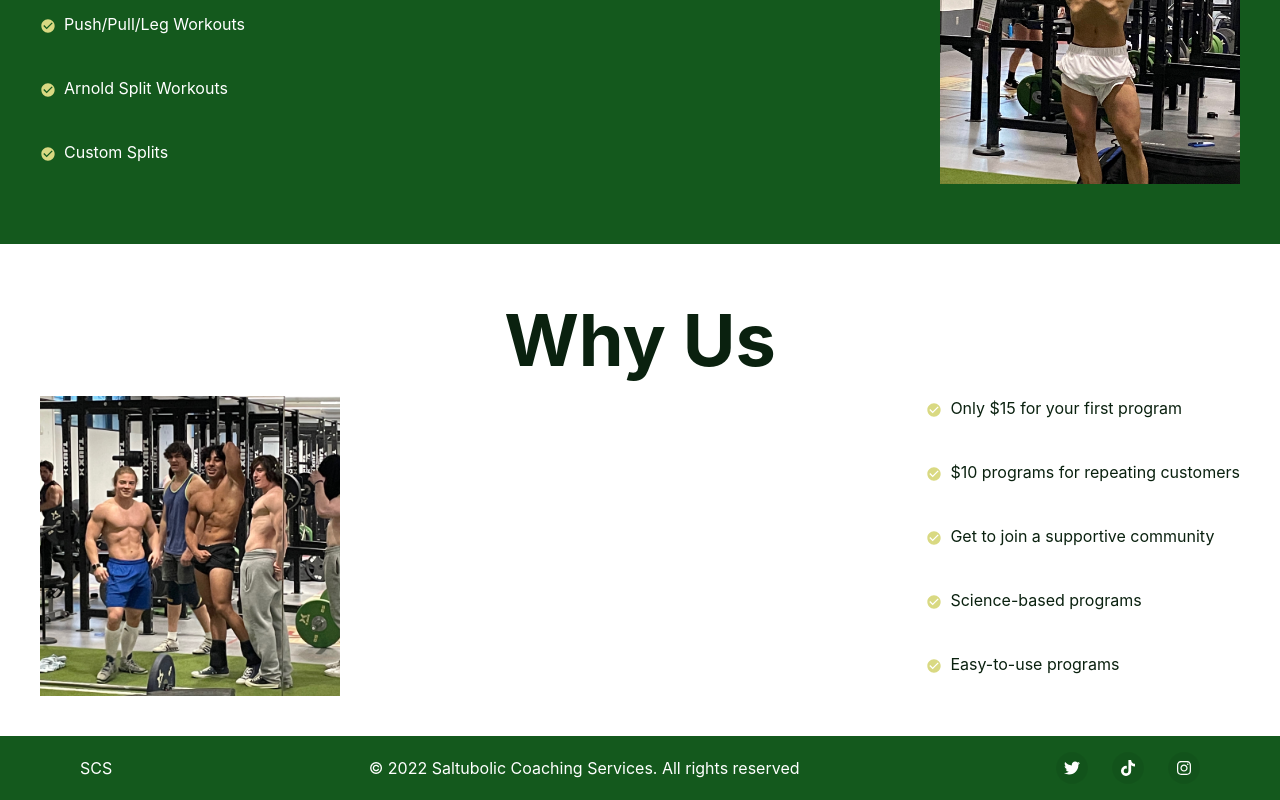
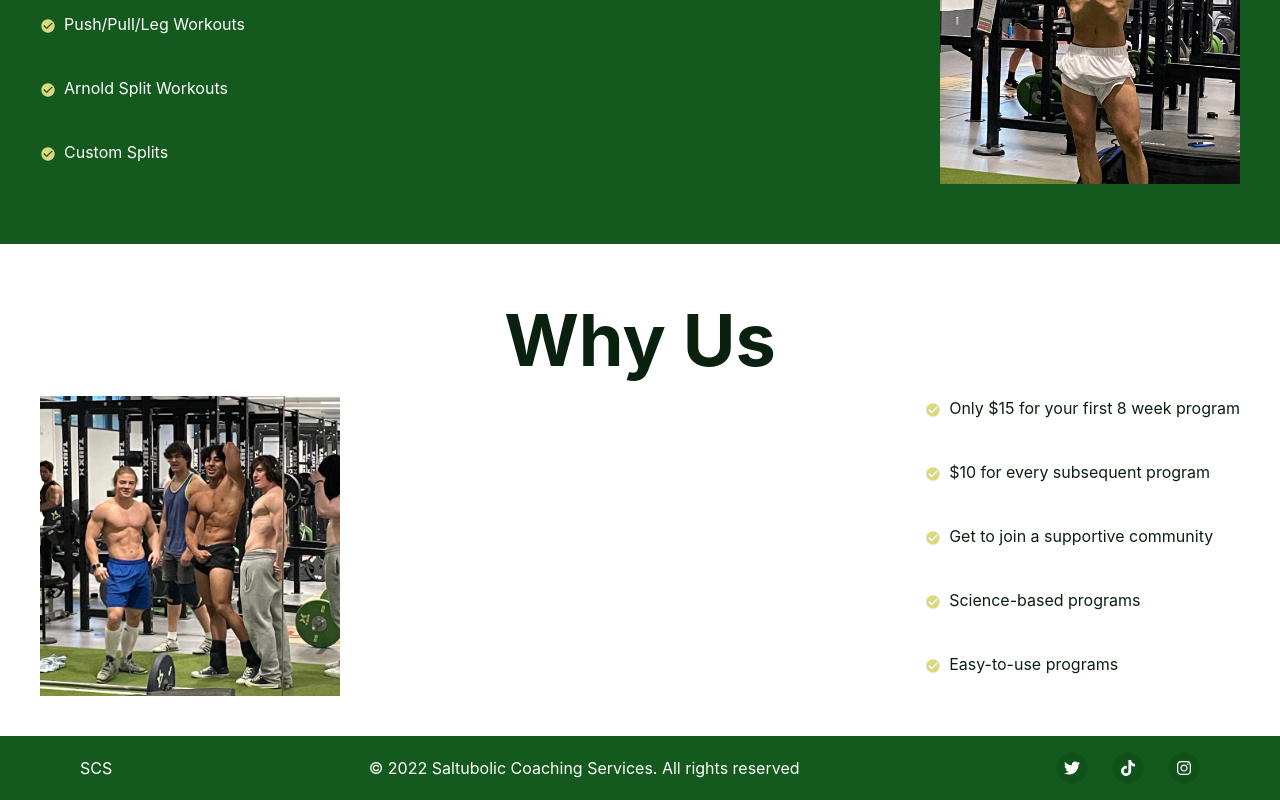
Before and after one commit to harmonbhasin/typescriptWebsiteStartup, a Next.js app: page /services in a window 1280 px wide. Shown: the part 804-1604 px from the top of the page. Built offline with nearby package versions, Linux system fonts and the light colour scheme.

Commit message:
Fixed links

```diff
--- a/src/components/contactForm.tsx
+++ b/src/components/contactForm.tsx
@@ -100,7 +100,7 @@ const ContactFormWithSocialButtons = () => {
                   />
                 </Tooltip>
 
-                <Link href="https://twitter.com/vendallservices">
+                <Link href="https://twitter.com/saltubolic'">
                   <IconButton
                     aria-label="twitter"
                     variant="ghost"
@@ -114,7 +114,7 @@ const ContactFormWithSocialButtons = () => {
                   />
                 </Link>
 
-                <Link href="https://www.instagram.com/vendallservices/">
+                <Link href="https://www.instagram.com/saltubolic/">
                   <IconButton
                     aria-label="instagram"
                     variant="ghost"
--- a/src/components/partThree.tsx
+++ b/src/components/partThree.tsx
@@ -25,11 +25,11 @@ const partThree = () => {
         <List py={{ base: '7', md: '0' }} spacing={{ base: '5', md: '10' }}>
           <ListItem>
             <ListIcon as={MdCheckCircle} color="#D9D982" />
-            Only $15 for your first program
+            Only $15 for your first 8 week program
           </ListItem>
           <ListItem>
             <ListIcon as={MdCheckCircle} color="#D9D982" />
-            $10 programs for repeating customers
+            $10 for every subsequent program
           </ListItem>
           <ListItem>
             <ListIcon as={MdCheckCircle} color="#D9D982" />
```
